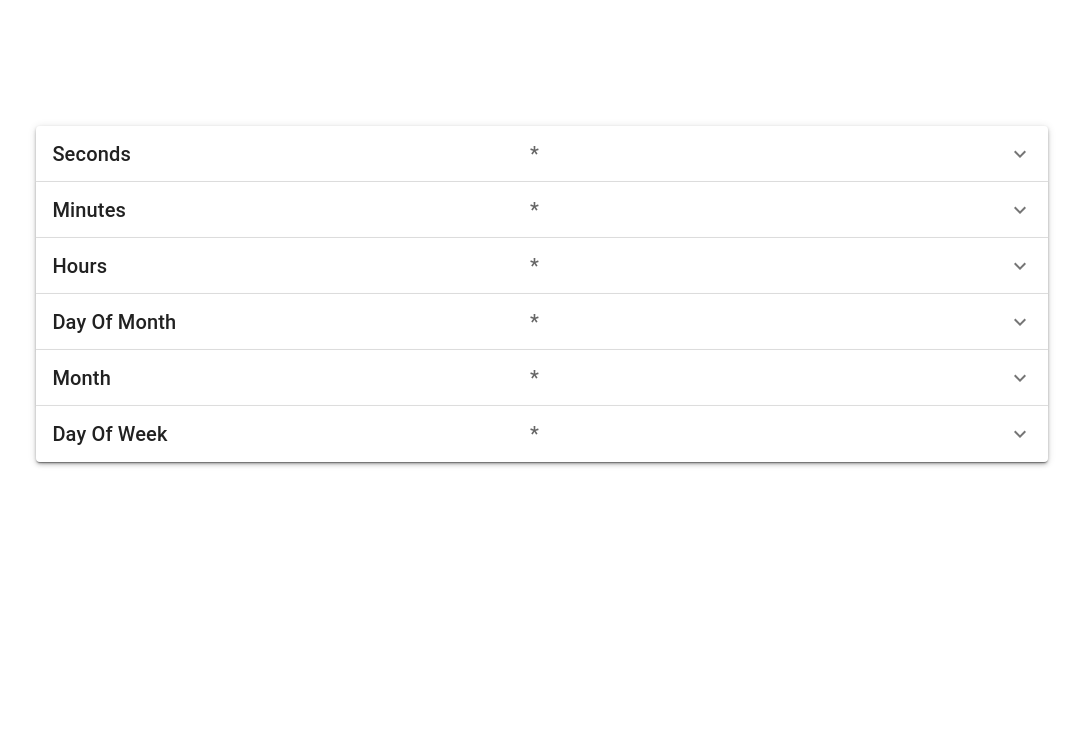
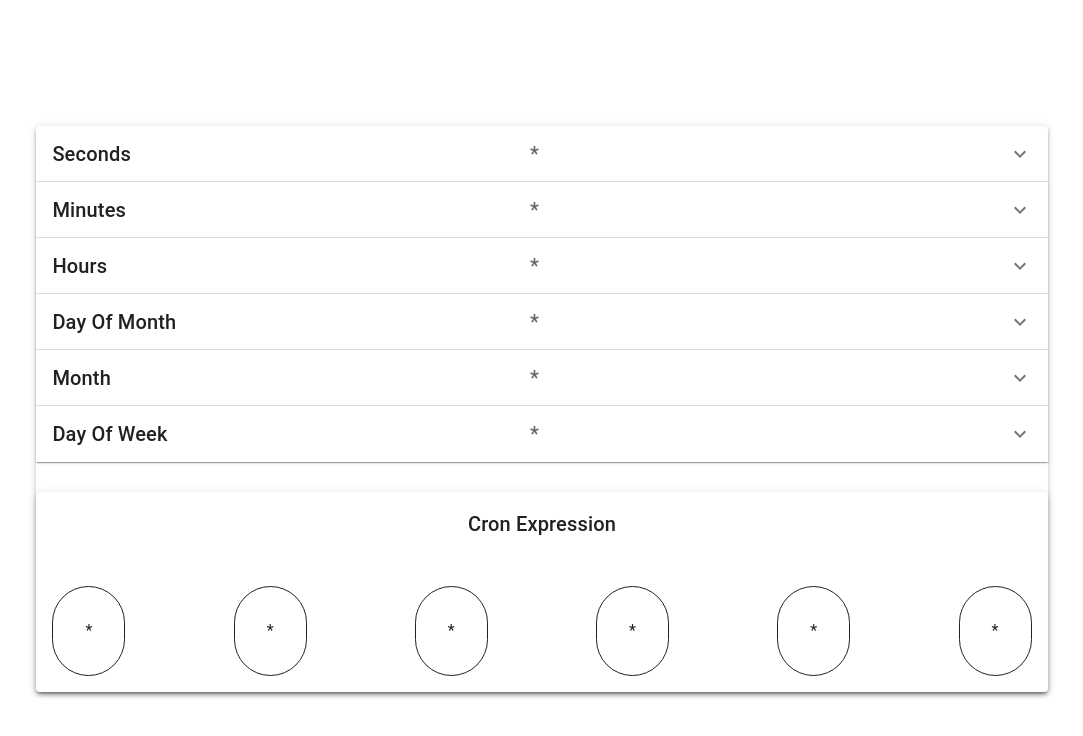
Before and after one commit to milind-nair/cron-expression-generator, a React (Vite) app: page / in a window 1280 px wide. Shown: the top 736 px of the page, without its empty margins (98-1181 px from the left). Built offline with nearby package versions, Linux system fonts and the light colour scheme; the HTML template or start-up script is replaced by a standard one.

Commit message:
added result display component

```diff
--- a/src/components/Panels/index.tsx
+++ b/src/components/Panels/index.tsx
@@ -6,6 +6,7 @@ import Typography from "@mui/material/Typography";
 import ExpandMoreIcon from "@mui/icons-material/ExpandMore";
 import InputBox from "../InputBox";
 import DoneButton from "./DoneButton";
+import CronExpressionDisplay from "../ResultDisplay";
 
 export default function Panels() {
   const [expanded, setExpanded] = React.useState<string | false>(false);
@@ -149,6 +150,21 @@ export default function Panels() {
         <DoneButton setExpanded={setExpanded} panel={"panel6"} />
         <AccordionDetails></AccordionDetails>
       </Accordion>
+      <CronExpressionDisplay
+        cronExpression={
+          param1 +
+          " " +
+          param2 +
+          " " +
+          param3 +
+          " " +
+          param4 +
+          " " +
+          param5 +
+          " " +
+          param6
+        }
+      />
     </div>
   );
 }
--- /dev/null
+++ b/src/components/ResultDisplay/index.tsx
@@ -0,0 +1,54 @@
+import { Paper, Typography, Box, Grid } from "@mui/material";
+
+function CronExpressionDisplay({ cronExpression }: any) {
+  const cronParameters = cronExpression.split(" ");
+
+  if (cronParameters.length !== 6) {
+    return null; // Return null or handle invalid expressions as needed
+  }
+
+  const labels = [
+    "Seconds",
+    "Minutes",
+    "Hours",
+    "Day of Month",
+    "Month",
+    "Day of Week",
+  ];
+
+  return (
+    <Paper elevation={3} sx={{ padding: "16px", mt: "30px" }}>
+      <Typography
+        variant="h6"
+        gutterBottom
+        sx={{ display: "flex", justifyContent: "center" }}
+      >
+        Cron Expression
+      </Typography>
+      <Grid
+        container
+        spacing={2}
+        sx={{ justifyContent: "space-between", mt: "30px" }}
+      >
+        {labels.map((_label, index) => (
+          <Grid item key={index}>
+            <Box
+              border={1}
+              borderRadius={75}
+              sx={{
+                display: "flex",
+                flexDirection: "column",
+                mx: "2",
+                padding: 4,
+              }}
+            >
+              <Typography variant="body1">{cronParameters[index]}</Typography>
+            </Box>
+          </Grid>
+        ))}
+      </Grid>
+    </Paper>
+  );
+}
+
+export default CronExpressionDisplay;
```
